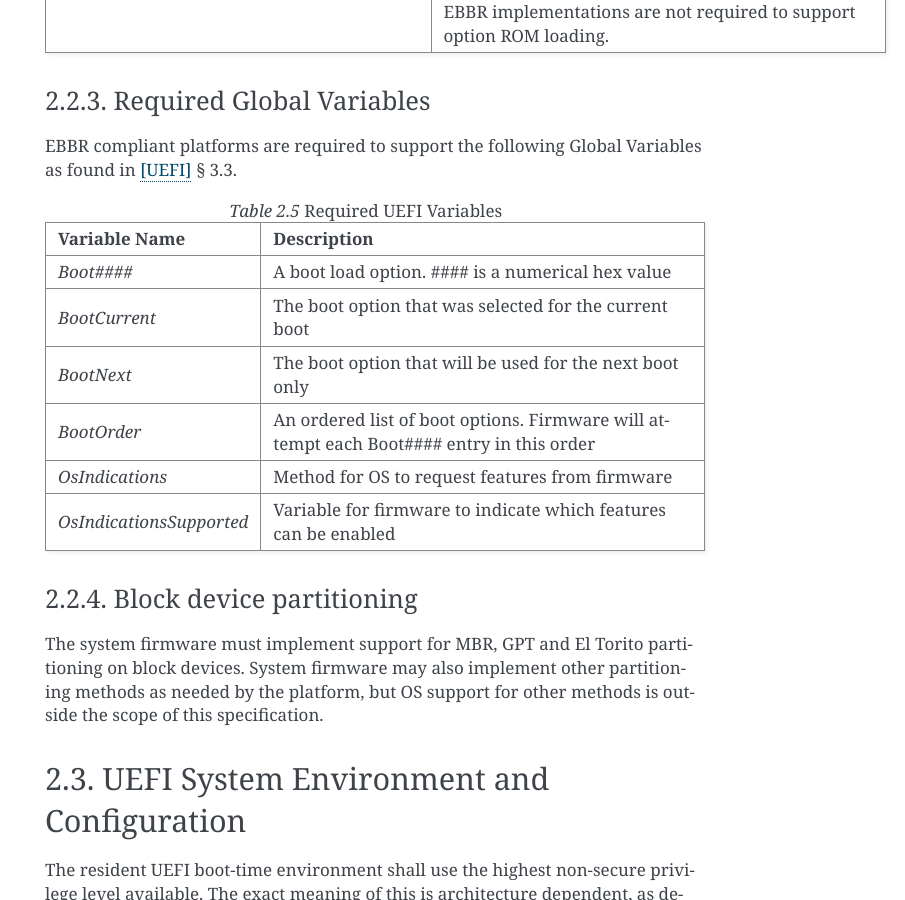
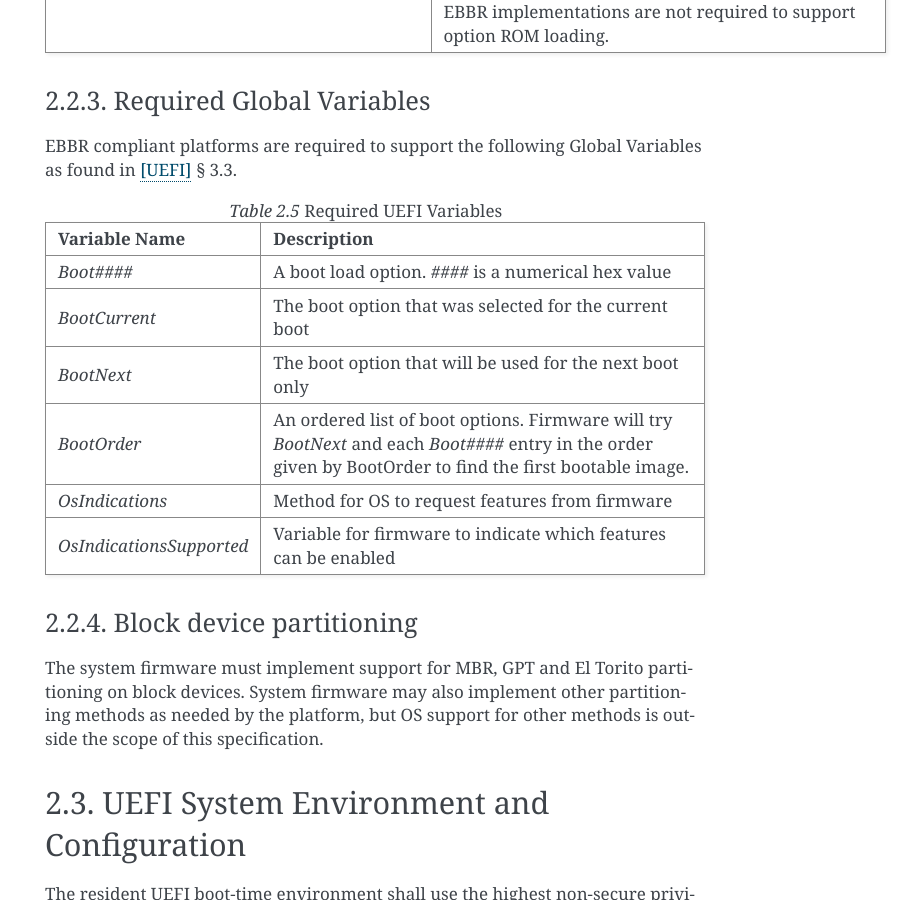
Before and after one commit to ARM-software/ebbr, a Sphinx documentation site: the page built from source/chapter2-uefi.rst, in a window 1280 px wide and 900 px high, scrolled down 3728 px. Shown: the whole window, without its empty margins (375-1280 px from the left). Built offline with Sphinx 7.4.7, drawn with Linux system fonts in a browser that asks for light colours.

Commit message:
Fix BootOrder description
Clarify the specification of the BootOrder variable to detail how
firmware selects a boot image.

Reported-by: Heinrich Schuchardt <xypron.glpk@gmx.de>
Signed-off-by: Grant Likely <grant.likely@arm.com>

```diff
--- a/source/chapter2-uefi.rst
+++ b/source/chapter2-uefi.rst
@@ -175,14 +175,15 @@ Variables as found in [UEFI]_ § 3.3.
    * - Variable Name
      - Description
    * - `Boot####`
-     - A boot load option. #### is a numerical hex value
+     - A boot load option. `####` is a numerical hex value
    * - `BootCurrent`
      - The boot option that was selected for the current boot
    * - `BootNext`
      - The boot option that will be used for the next boot only
    * - `BootOrder`
      - An ordered list of boot options.
-       Firmware will attempt each Boot#### entry in this order
+       Firmware will try `BootNext` and each `Boot####` entry in the
+       order given by BootOrder to find the first bootable image.
    * - `OsIndications`
      - Method for OS to request features from firmware
    * - `OsIndicationsSupported`
```
